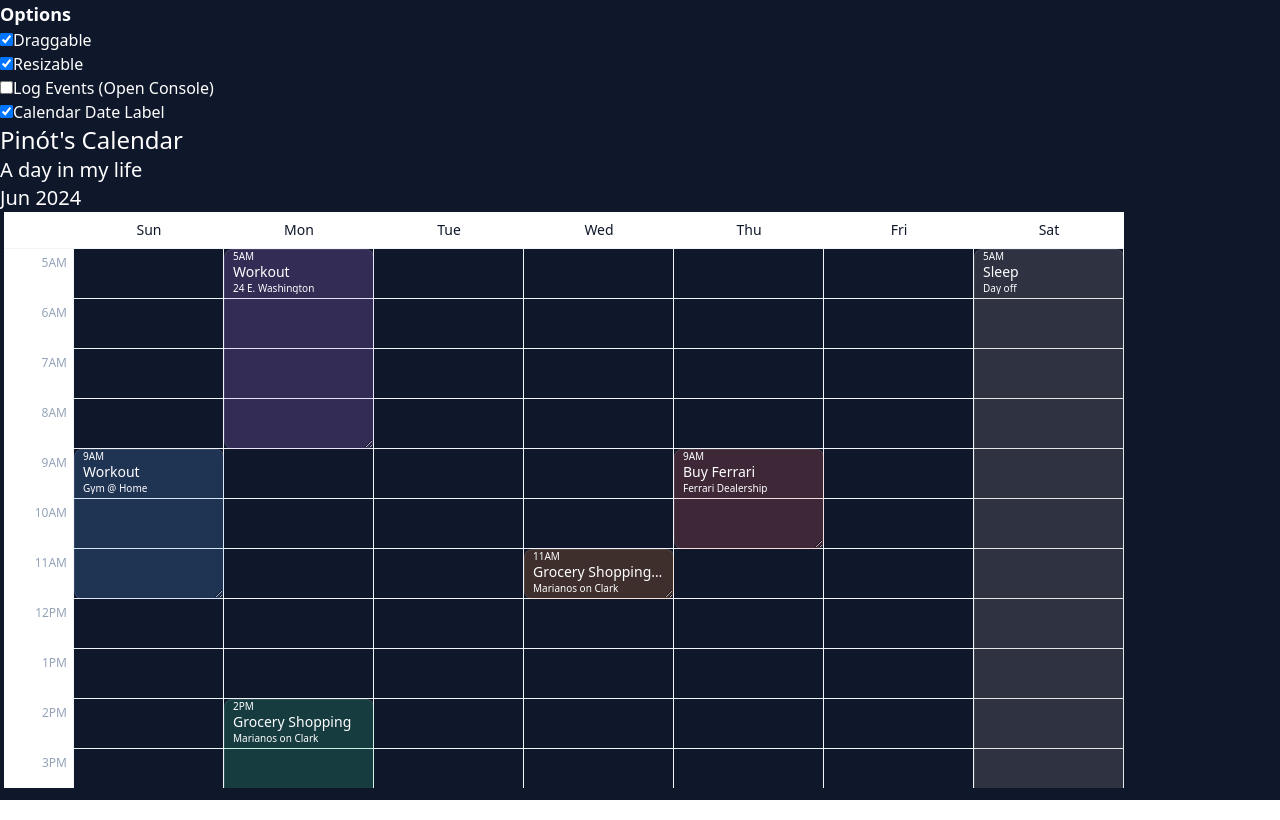
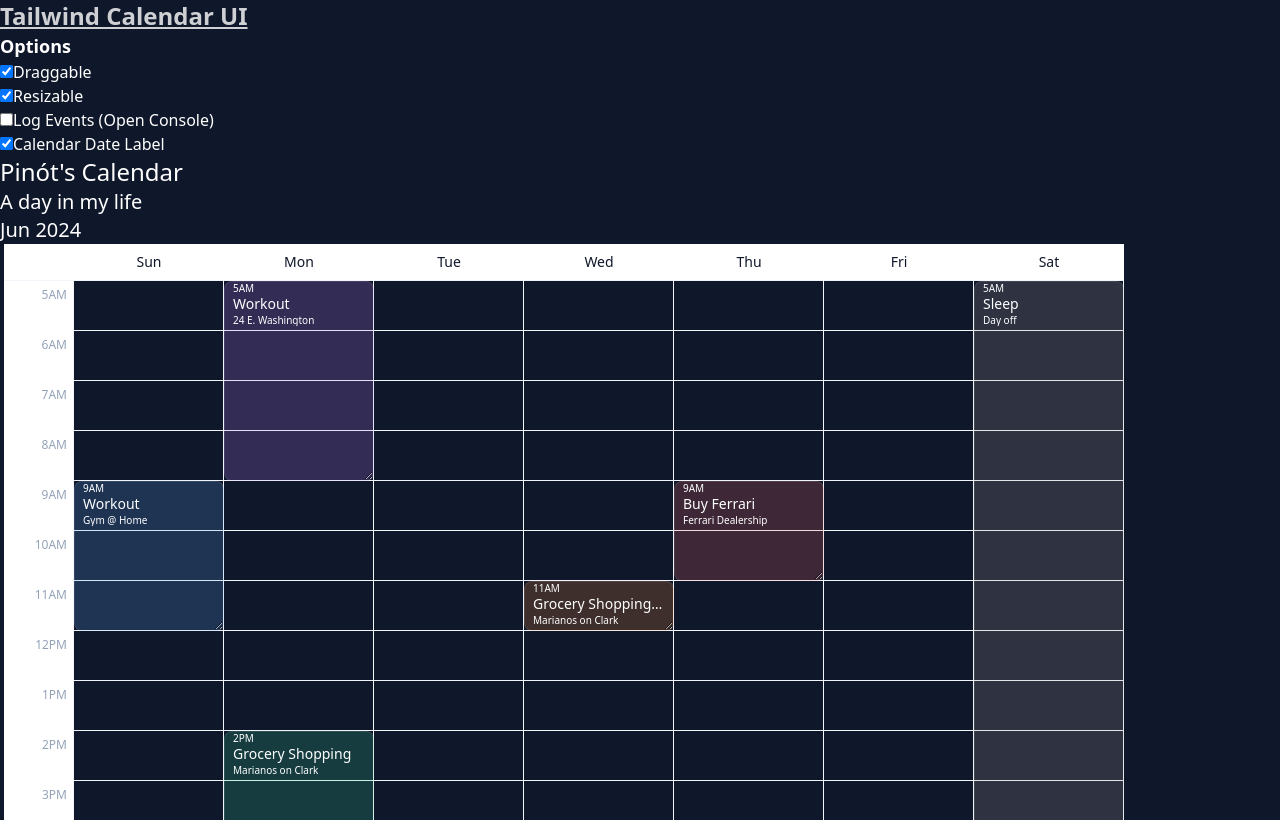
Before and after one commit to chukwumaokere/tailwind-calendar-ui, a React (Vite) app: page / in a window 1280 px wide. Built offline with nearby package versions, Linux system fonts and the light colour scheme.

Commit message:
Add documentation and link to repo and update TODO.md

```diff
--- a/src/App.tsx
+++ b/src/App.tsx
@@ -19,7 +19,8 @@ function App() {
   return (
     <div className='bg-slate-900 h-full min-h-[inherit]'>
       <div className='flex flex-col'>
-        <h2 className='text-lg text-white font-bold'>Options</h2>
+        <a href="https://github.com/chukwumaokere/tailwind-calendar-ui" target="_blank" className='underline hover:text-white/80 text-white text-2xl font-bold'>Tailwind Calendar UI</a>
+        <h2 className='text-lg text-white font-semibold'>Options</h2>
         <div>
           <input type="checkbox" id="draggable" checked={draggable} onChange={() => setDraggable(!draggable)} />
           <label className='text-white' htmlFor="draggable">Draggable</label>
```
Also changed, not shown: 2 other files (tests, documents, lock files or other folders).
